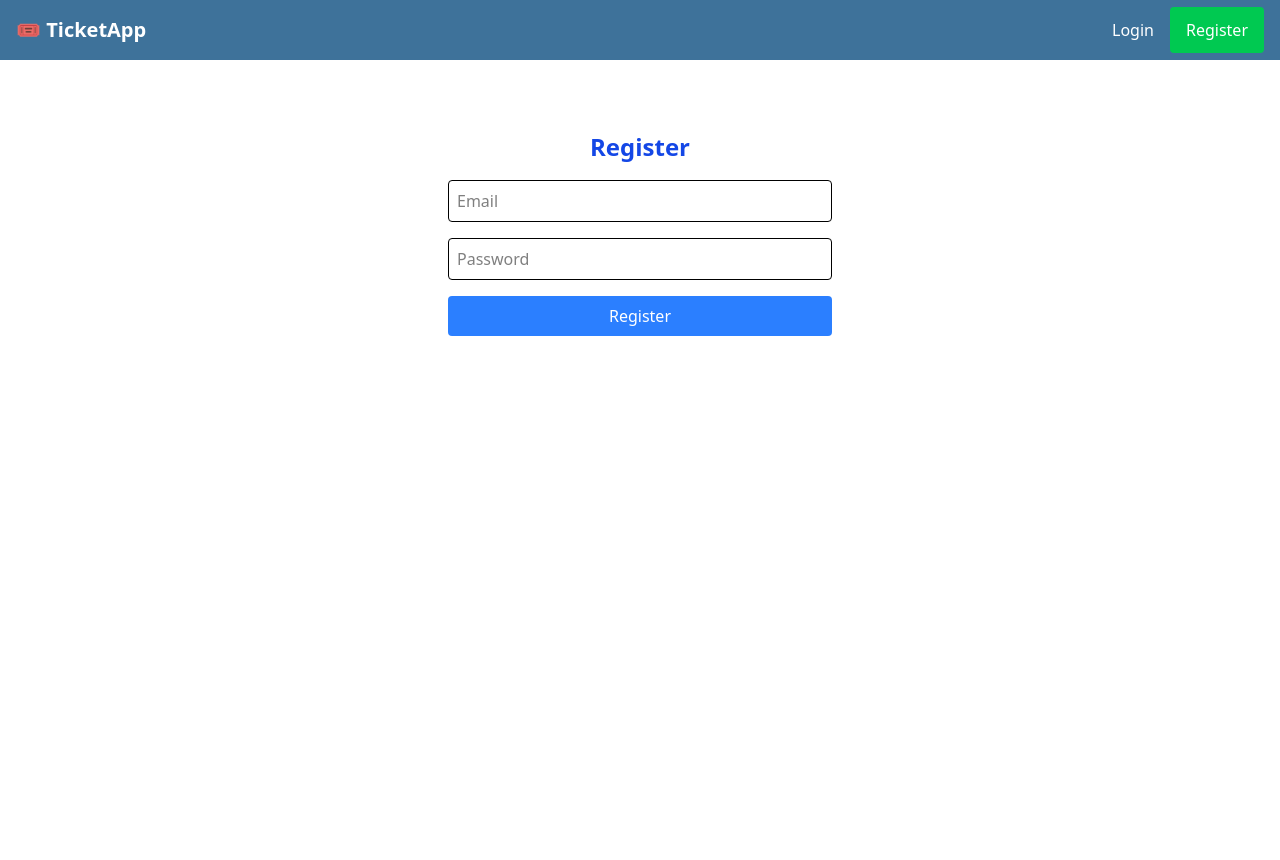
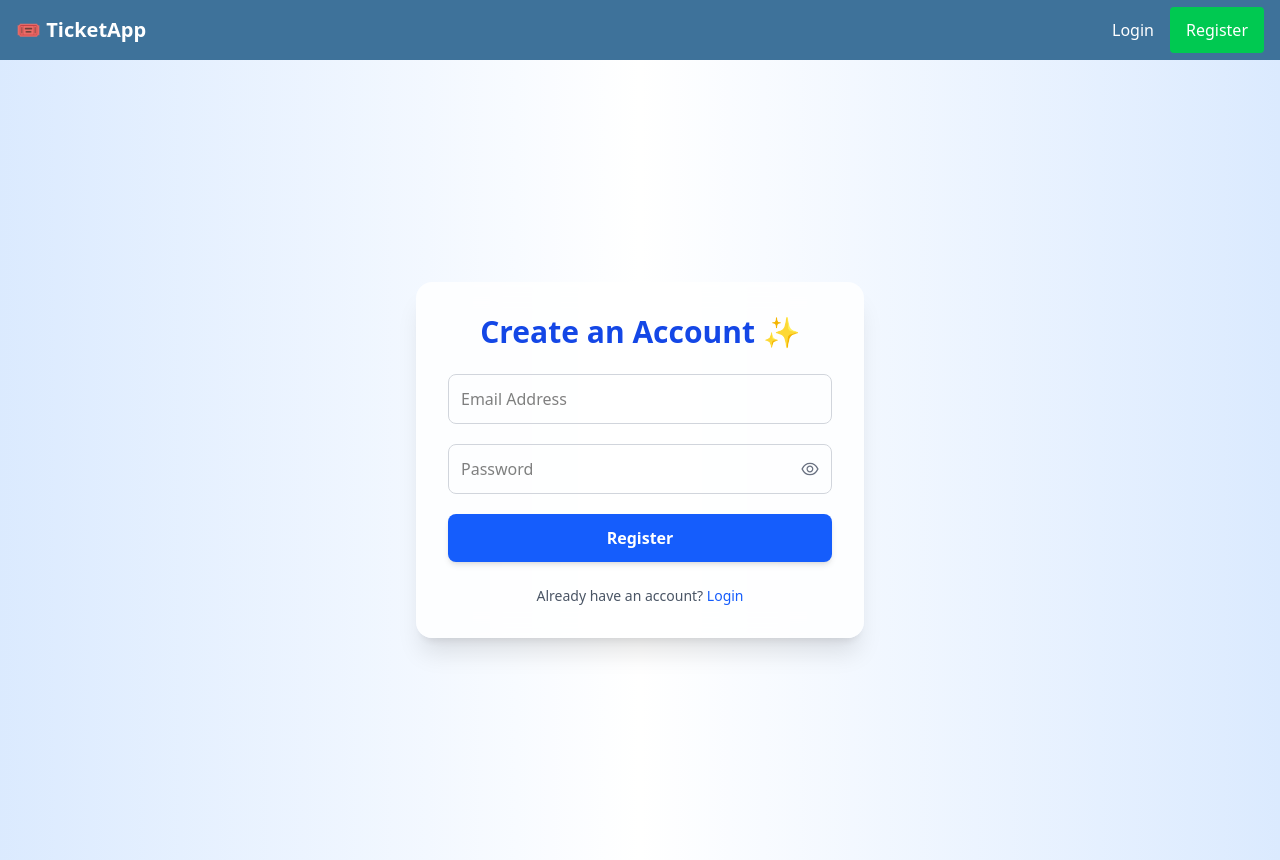
Before and after one commit to Ch-Lokesh-21/Celebal_Tickets_Booking_Application, a React (Vite) app: page /register in a window 1280 px wide. Before the commit the page ends 800 px from the top, so only its background shows below. Built offline with nearby package versions, Linux system fonts and the light colour scheme; no server answers.

Commit message:
enhanced register page

```diff
--- a/src/pages/Register.jsx
+++ b/src/pages/Register.jsx
@@ -3,11 +3,13 @@ import { useState } from "react";
 import { auth } from "../firebase/config";
 import { createUserWithEmailAndPassword, sendEmailVerification } from "firebase/auth";
 import { useNavigate } from "react-router-dom";
+import { AiOutlineEye, AiOutlineEyeInvisible } from "react-icons/ai";
 
 export default function Register() {
   const [email, setEmail] = useState("");
   const [password, setPassword] = useState("");
   const [err, setErr] = useState("");
+  const [showPassword, setShowPassword] = useState(false);
   const navigate = useNavigate();
 
   const handleRegister = async (e) => {
@@ -22,14 +24,57 @@ export default function Register() {
   };
 
   return (
-    <div className="p-8 max-w-md mx-auto mt-10">
-      <h2 className="text-2xl font-bold mb-4 text-center text-blue-700 animate-bounce">Register</h2>
-      {err && <p className="text-red-500 text-sm">{err}</p>}
-      <form onSubmit={handleRegister} className="flex flex-col gap-4">
-        <input className="p-2 border rounded" type="email" value={email} onChange={(e) => setEmail(e.target.value)} placeholder="Email" required />
-        <input className="p-2 border rounded" type="password" value={password} onChange={(e) => setPassword(e.target.value)} placeholder="Password" required />
-        <button className="bg-blue-500 text-white px-4 py-2 rounded hover:bg-blue-600 cursor-pointer">Register</button>
-      </form>
+    <div className="min-h-screen flex items-center justify-center bg-gradient-to-r from-blue-100 via-white to-blue-100 px-4 sm:px-6 lg:px-8">
+      <div className="w-full max-w-md bg-white/80 backdrop-blur-md rounded-2xl shadow-xl p-6 sm:p-8">
+        <h2 className="text-2xl sm:text-3xl font-extrabold text-center text-blue-700 mb-6">
+          Create an Account ✨
+        </h2>
+
+        {err && <p className="text-red-500 text-sm text-center mb-2">{err}</p>}
+
+        <form onSubmit={handleRegister} className="flex flex-col gap-5">
+          <input
+            className="p-3 border border-gray-300 rounded-lg focus:outline-none focus:ring-2 focus:ring-blue-400 transition text-sm sm:text-base"
+            type="email"
+            value={email}
+            onChange={(e) => setEmail(e.target.value)}
+            placeholder="Email Address"
+            required
+          />
+
+          {/* Password Input with Icon */}
+          <div className="relative">
+            <input
+              className="w-full p-3 border border-gray-300 rounded-lg focus:outline-none focus:ring-2 focus:ring-blue-400 transition pr-10 text-sm sm:text-base"
+              type={showPassword ? "text" : "password"}
+              value={password}
+              onChange={(e) => setPassword(e.target.value)}
+              placeholder="Password"
+              required
+            />
+            <div
+              className="absolute inset-y-0 right-3 flex items-center cursor-pointer text-gray-500"
+              onClick={() => setShowPassword((prev) => !prev)}
+            >
+              {showPassword ? <AiOutlineEyeInvisible size={20} /> : <AiOutlineEye size={20} />}
+            </div>
+          </div>
+
+          <button
+            type="submit"
+            className="bg-blue-600 hover:bg-blue-700 text-white font-semibold py-3 rounded-lg transition-all duration-300 shadow-md text-sm sm:text-base"
+          >
+            Register
+          </button>
+        </form>
+
+        <p className="mt-6 text-sm text-center text-gray-600">
+          Already have an account?{" "}
+          <a href="/login" className="text-blue-600 hover:underline">
+            Login
+          </a>
+        </p>
+      </div>
     </div>
   );
 }
```
